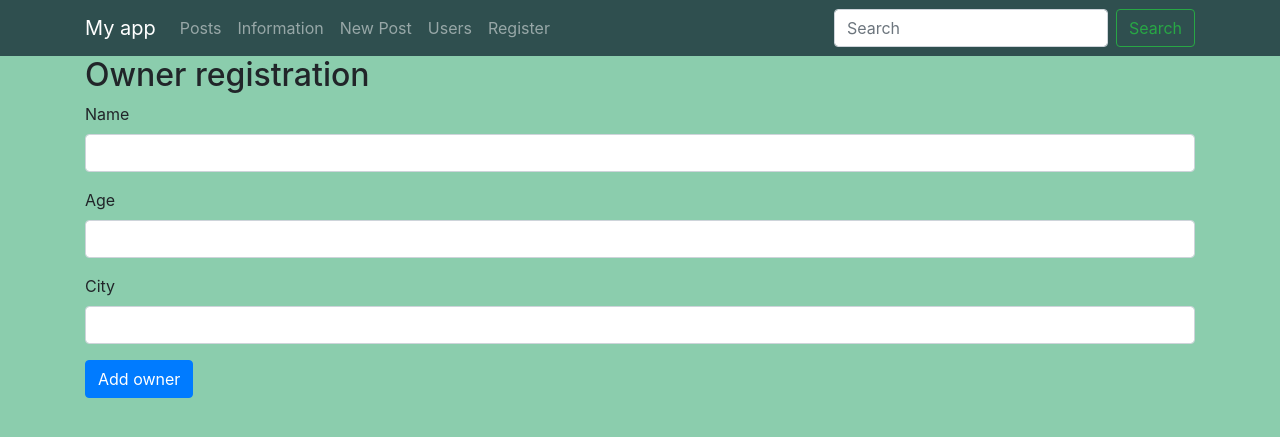
After one commit to yuliiakucher/Flask_basic, a Flask app: page /register/ in a window 1280 px wide. The commit adds this page. Shown: the top 437 px of the page. Run offline with Flask 2, Linux system fonts and the light colour scheme; some libraries are stand-ins or nearby versions.

Commit message:
lec_15 dz

```diff
--- a/app/__init__.py
+++ b/app/__init__.py
@@ -1,6 +1,7 @@
 from flask import Flask
 from .post.views import posts
 from .users_bp.views import users_bp
+from .register.views import register
 # from config import Config, UserConf
 
 app = Flask(__name__)
@@ -14,4 +15,6 @@ app.register_blueprint(posts, url_prefix='/posts')
 
 app.register_blueprint(users_bp, url_prefix='/users_bp')
 
+app.register_blueprint(register, url_prefix='/register')
+
 from app import views
--- /dev/null
+++ b/app/register/__init__.py
@@ -0,0 +1,3 @@
+from flask import Blueprint
+
+register = Blueprint('register', __name__, template_folder='templates', static_folder='static')
--- /dev/null
+++ b/app/register/templates/register/register_start.html
@@ -0,0 +1,53 @@
+{% extends 'base.html' %}
+
+{% block title %}
+    Register
+{% endblock %}
+
+
+{% block body %}
+    <form method="POST" action="{{ url_for('register.register_menu') }}">
+        <h2>Owner registration</h2>
+        <div class="form-group">
+            <label for="exampleInputText">Name</label>
+            <input type="text" class="form-control" id="exampleInputText" name="name"
+                   value="{{ request.form.get('name','') }}">
+        </div>
+        <div class="form-group">
+            <label for="exampleInputText">Age</label>
+            <input type="text" class="form-control" id="exampleInputText" name="age"
+                   value="{{ request.form.get('age','') }}">
+        </div>
+        <div class="form-group">
+            <label for="exampleInputText">City</label>
+            <input type="text" class="form-control" id="exampleInputText" name="city"
+                   value="{{ request.form.get('city','') }}">
+        </div>
+        <button type="submit" class="btn btn-primary">Add owner</button>
+    </form>
+
+{#    <form method="POST" action="{{ url_for('register.register_menu') }}">#}
+{#        <h2>Pet registration</h2>#}
+{#        <div class="form-group">#}
+{#            <label for="exampleInputText">Owner's index</label>#}
+{#            <input type="number" class="form-control" id="exampleInputText" name="index"#}
+{#                   value="{{ request.form.get('index','') }}">#}
+{#        </div>#}
+{#        <div class="form-group">#}
+{#            <label for="exampleInputText">Pet name</label>#}
+{#            <input type="text" class="form-control" id="exampleInputText" name="pet_name"#}
+{#                   value="{{ request.form.get('pet_name','') }}">#}
+{#        </div>#}
+{#        <div class="form-group">#}
+{#            <label for="exampleInputText">Pet age</label>#}
+{#            <input type="text" class="form-control" id="exampleInputText" name="pet_age"#}
+{#                   value="{{ request.form.get('pet_age','') }}">#}
+{#        </div>#}
+{#        <div class="form-group">#}
+{#            <label for="exampleInputText">Type</label>#}
+{#            <input type="text" class="form-control" id="exampleInputText" name="type"#}
+{#                   value="{{ request.form.get('type','') }}">#}
+{#        </div>#}
+{#        <button type="submit" class="btn btn-primary">Add pet3</button>#}
+{#    </form>#}
+{% endblock %}
--- /dev/null
+++ b/app/register/views.py
@@ -0,0 +1,47 @@
+from app.register import register
+from flask import render_template, request
+
+owners = {}
+counter = 1
+
+
+@register.route('/', methods=['GET', 'POST'])
+def register_start():
+    return render_template('register/register_start.html')
+
+
+@register.route('/menu', methods=['GET', 'POST'])
+def register_menu():
+    if request.method == 'POST':
+        global counter, owners, pets
+        owners[counter] = {
+            'name': request.form['name'],
+            'age': request.form['age'],
+            'city': request.form['city'],
+            'pets': []
+        }
+
+        counter += 1
+
+    return render_template('register/register_menu.html', owners=owners)
+
+
+@register.route('/pet_reg', methods=['GET', 'POST'])
+def register_pet():
+    if request.method == 'POST':
+        global owners
+        for k, v in owners[int(request.form['index'])].items():
+            if k == 'pets':
+                v.append({
+                    'name': request.form['pet_name'],
+                    'age': request.form['pet_age'],
+                    'type': request.form['type']
+                })
+
+    return render_template('register/register_pet.html', owners=owners)
+
+
+@register.route('/single_owner')
+def single_owner():
+
+    return render_template('register/single_owner.html', owner=owners[request.values['k']] )
--- a/app/templates/base.html
+++ b/app/templates/base.html
@@ -22,7 +22,7 @@
 
         <div class="collapse navbar-collapse" id="navbarSupportedContent">
             <ul class="navbar-nav mr-auto">
-                <li class="nav-item active">
+                <li class="nav-item">
                     <a class="nav-link" href="{{ url_for('posts.index') }}">Posts <span class="sr-only">(current)</span></a>
                 </li>
                 <li class="nav-item">
@@ -34,6 +34,12 @@
                 <li class="nav-item">
                     <a class="nav-link" href="{{ url_for('users_bp.users_start') }}">Users</a>
                 </li>
+                <li class="nav-item">
+                    <a class="nav-link" href="{{ url_for('register.register_start') }}">Register</a>
+                </li>
+{#                <li class="nav-item">#}
+{#                    <a class="nav-link" href="{{ url_for('register.register_menu') }}">Register</a>#}
+{#                </li>#}
             </ul>
                 <form class="form-inline my-2 my-lg-0" action="{{ url_for('search') }}" method="POST">
                 <input
```
Also changed, not shown: app/register/templates/register/register_menu.html (added, +41 -0 lines), app/register/templates/register/register_pet.html (added, +20 -0 lines), app/register/templates/register/single_owner.html (added, +18 -0 lines).
